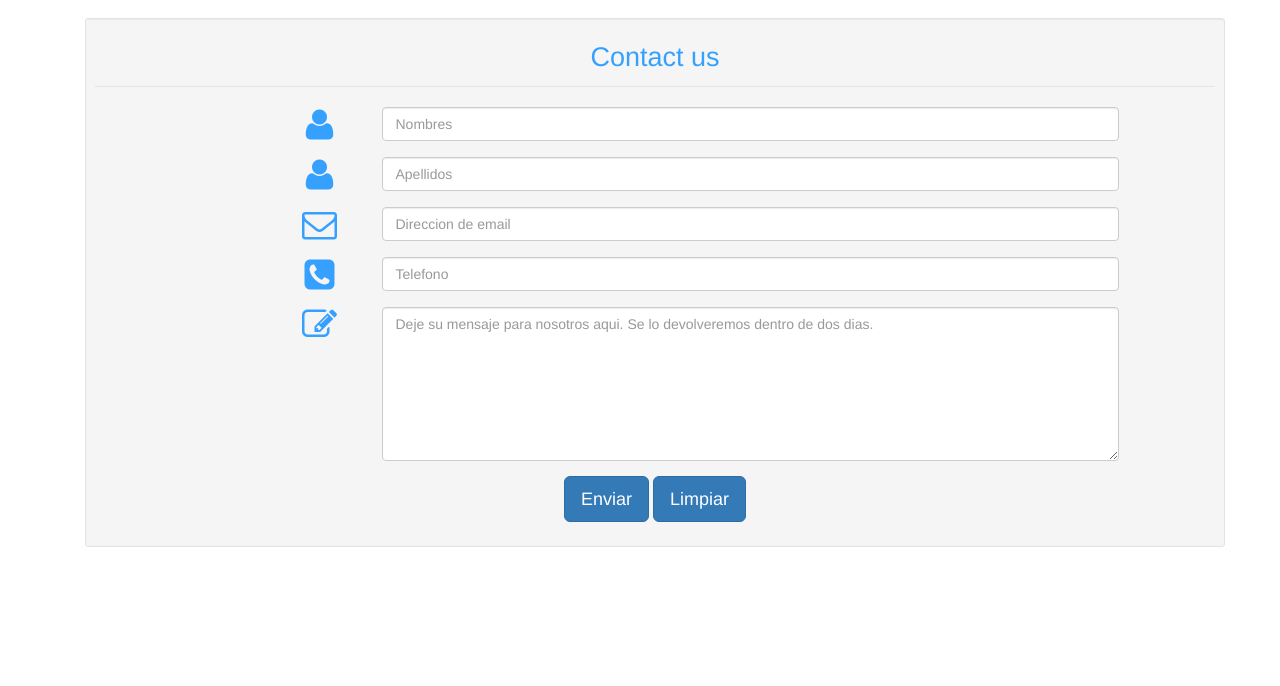
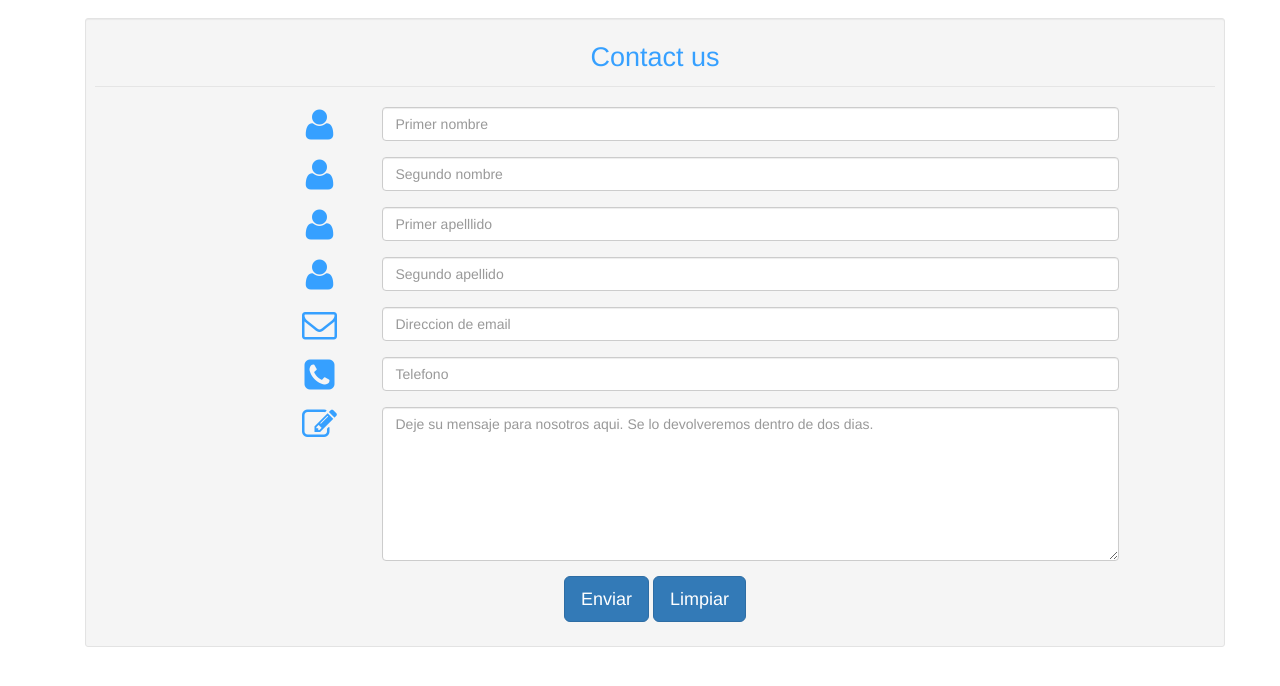
Before and after one commit to JDCF1039466227/JDCF-FinalTallerHS, a plain HTML site: page index.html in a window 1280 px wide. Shown: the part 102-788 px from the top of the page. Drawn offline with Linux system fonts and the light colour scheme.

Commit message:
Separar campos

```diff
--- a/index.html
+++ b/index.html
@@ -31,13 +31,25 @@
                         <div class="form-group">
                             <span class="col-md-1 col-md-offset-2 text-center"><i class="fa fa-user bigicon"></i></span>
                             <div class="col-md-8">
-                                <input id="fname" name="name" type="text" placeholder="Nombres" class="form-control">
+                                <input id="fname" name="name" type="text" placeholder="Primer nombre" class="form-control">
                             </div>
                         </div>
                         <div class="form-group">
                             <span class="col-md-1 col-md-offset-2 text-center"><i class="fa fa-user bigicon"></i></span>
                             <div class="col-md-8">
-                                <input id="lname" name="name" type="text" placeholder="Apellidos" class="form-control">
+                                <input id="fname" name="name" type="text" placeholder="Segundo nombre" class="form-control">
+                            </div>
+                        </div>
+                        <div class="form-group">
+                            <span class="col-md-1 col-md-offset-2 text-center"><i class="fa fa-user bigicon"></i></span>
+                            <div class="col-md-8">
+                                <input id="lname" name="name" type="text" placeholder="Primer apelllido" class="form-control">
+                            </div>
+                        </div>
+                        <div class="form-group">
+                            <span class="col-md-1 col-md-offset-2 text-center"><i class="fa fa-user bigicon"></i></span>
+                            <div class="col-md-8">
+                                <input id="lname" name="name" type="text" placeholder="Segundo apellido" class="form-control">
                             </div>
                         </div>
 
```
